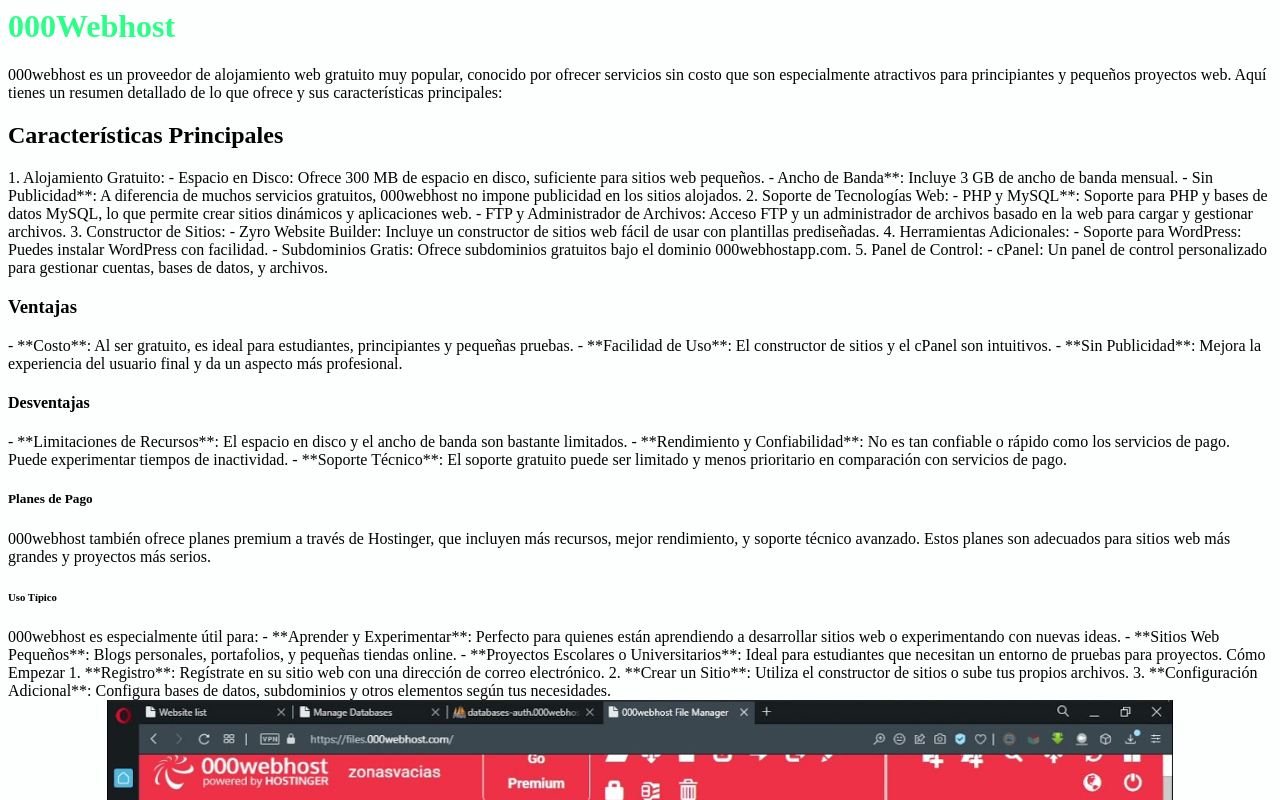
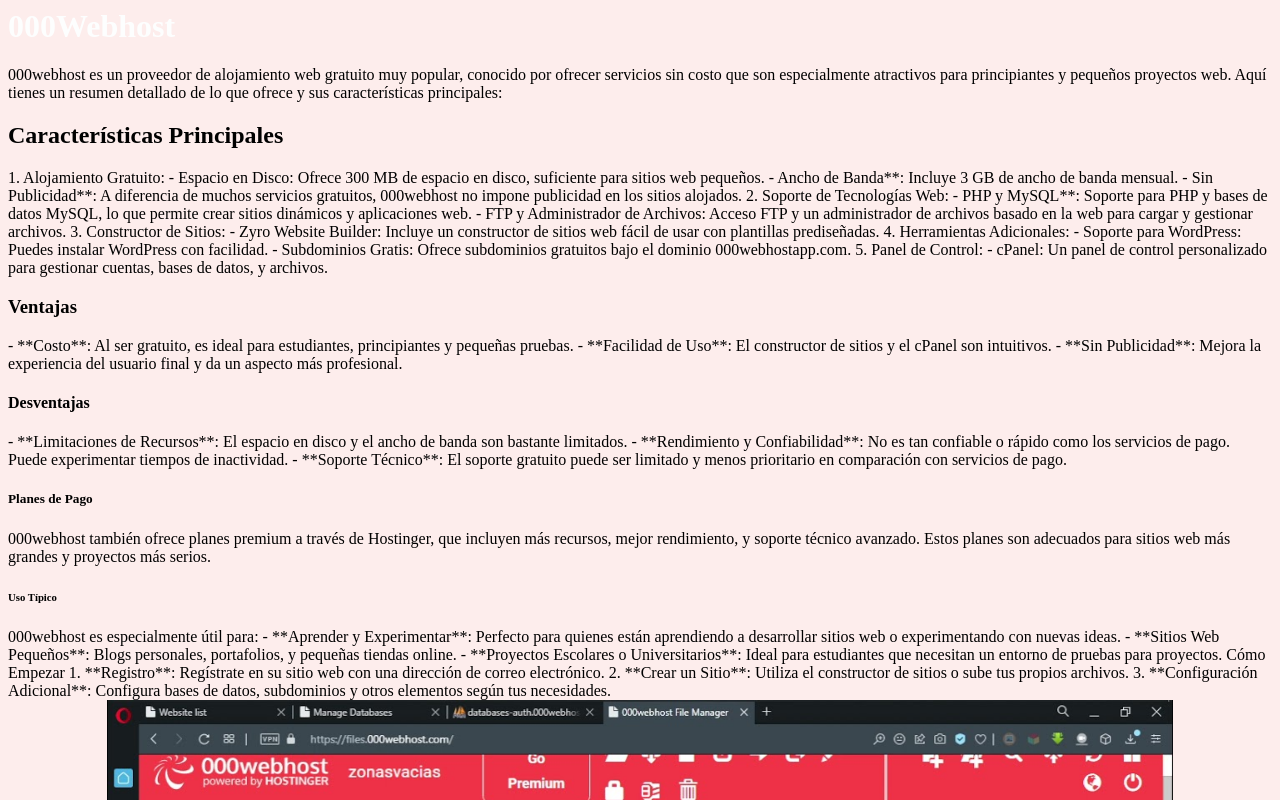
Before and after one commit to DeivyRivera/000Webhost, a plain HTML site: page index.html in a window 1280 px wide. Shown: the top 800 px of the page. Drawn offline with Linux system fonts and the light colour scheme.

Commit message:
Update index.html

```diff
--- a/index.html
+++ b/index.html
@@ -1,7 +1,7 @@
 <html>
-<body bgcolor="#FDFEFE">
+<body bgcolor="#FDEDEC">
 <head>
-<H1><font color="#2BFF88">000Webhost</font></H1>
+<H1><font color="#FDFEFE">000Webhost</font></H1>
 000webhost es un proveedor de alojamiento web gratuito muy popular, conocido por ofrecer servicios sin costo que son especialmente atractivos para principiantes y pequeños proyectos web. Aquí tienes un resumen detallado de lo que ofrece y sus características principales:
 
 <h2>Características Principales</h2>
```
